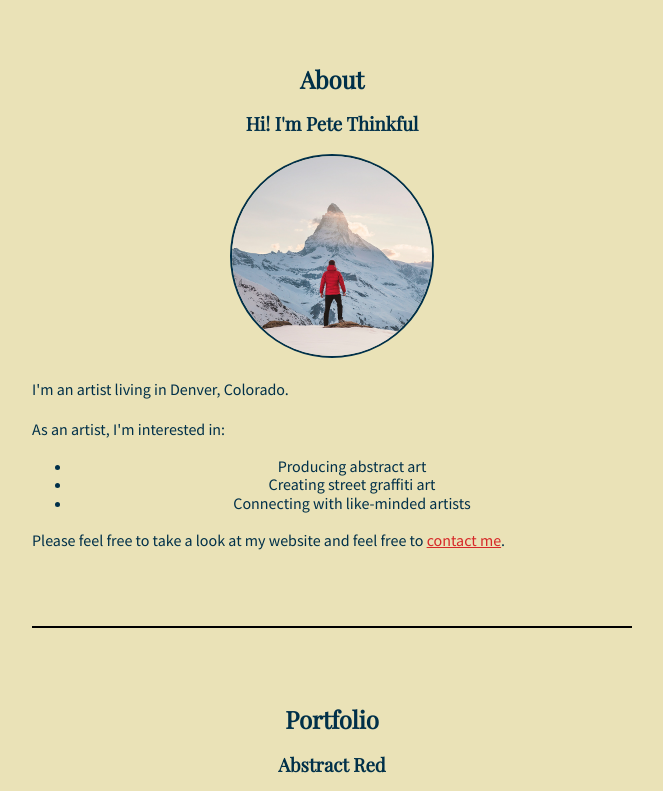
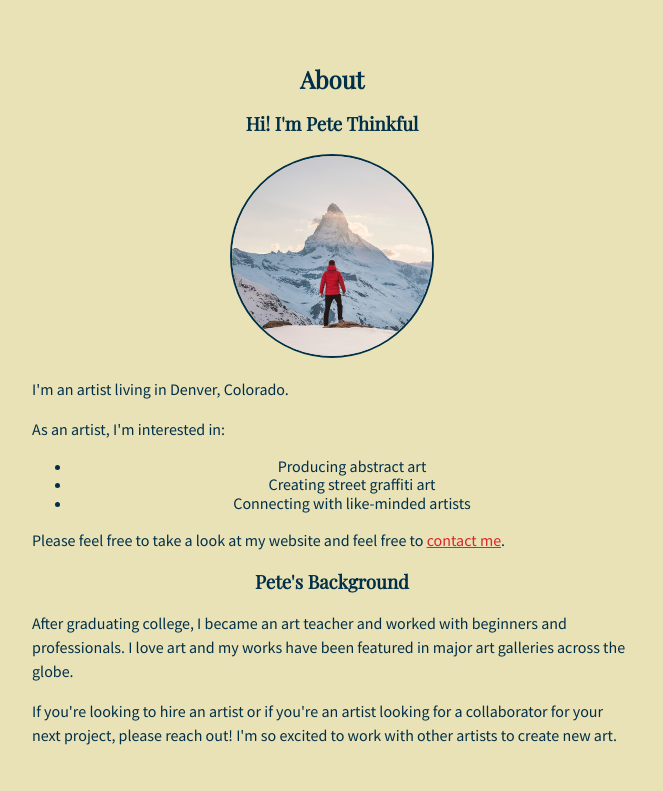
Before and after one commit to kenwebbjr/PeteThinkful, a plain HTML site: page Pete-Thinkful-Portfolio/index.html in a window 1280 px wide. Shown: the part 142-933 px from the top of the page, without its empty margins (308-971 px from the left). Drawn offline with nearby package versions, Linux system fonts and the light colour scheme.

Commit message:
Update index.html

```diff
--- a/Pete-Thinkful-Portfolio/index.html
+++ b/Pete-Thinkful-Portfolio/index.html
@@ -38,6 +38,10 @@
             <li>Connecting with like-minded artists</li>
         </ul>
         <p>Please feel free to take a look at my website and             feel free to <a href="#contact">contact me</a>.</p>
+
+        <h3>Pete's Background</h3>
+        <p>After graduating college, I became an art teacher and               worked with beginners and professionals. I love art and my           works have been featured in major art galleries across the           globe.</p>
+        <p>If you're looking to hire an artist or if you're an                 artist looking for a collaborator for your next project,             please reach out! I'm so excited to work with other                  artists to create new art.</p>
       </article>
 
       <hr>
@@ -68,13 +72,13 @@
           <article id="contact">
             <div>
             <h2>Contact</h2>
-            <p>As an artist, I'm interested in:</p>
+            <p>I'd love to hear from you! Please feel free to contact or follow me:</p>
+            </div>
             <ol>
                 <li><a href="https://www.linkedin.com/"</a>LinkedIn</li>
                 <li><a href="https://www.instagram.com/"</a>Instagram</li>
                 <li><a href="https://www.pinterest.com/"</a>Pinterest</li>
             </ol>
-            </div>
           </article>
     </div>
   </main>
```
